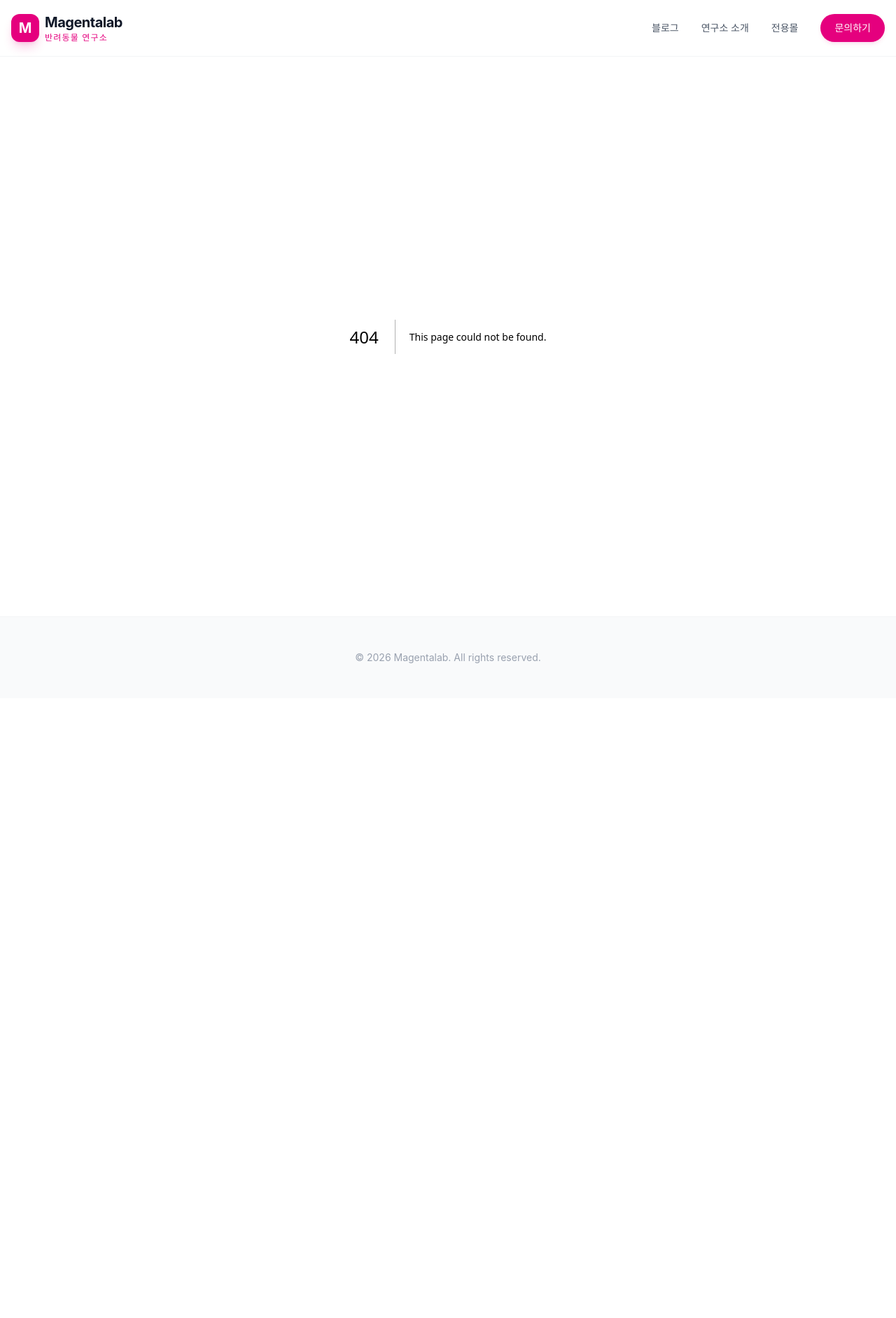
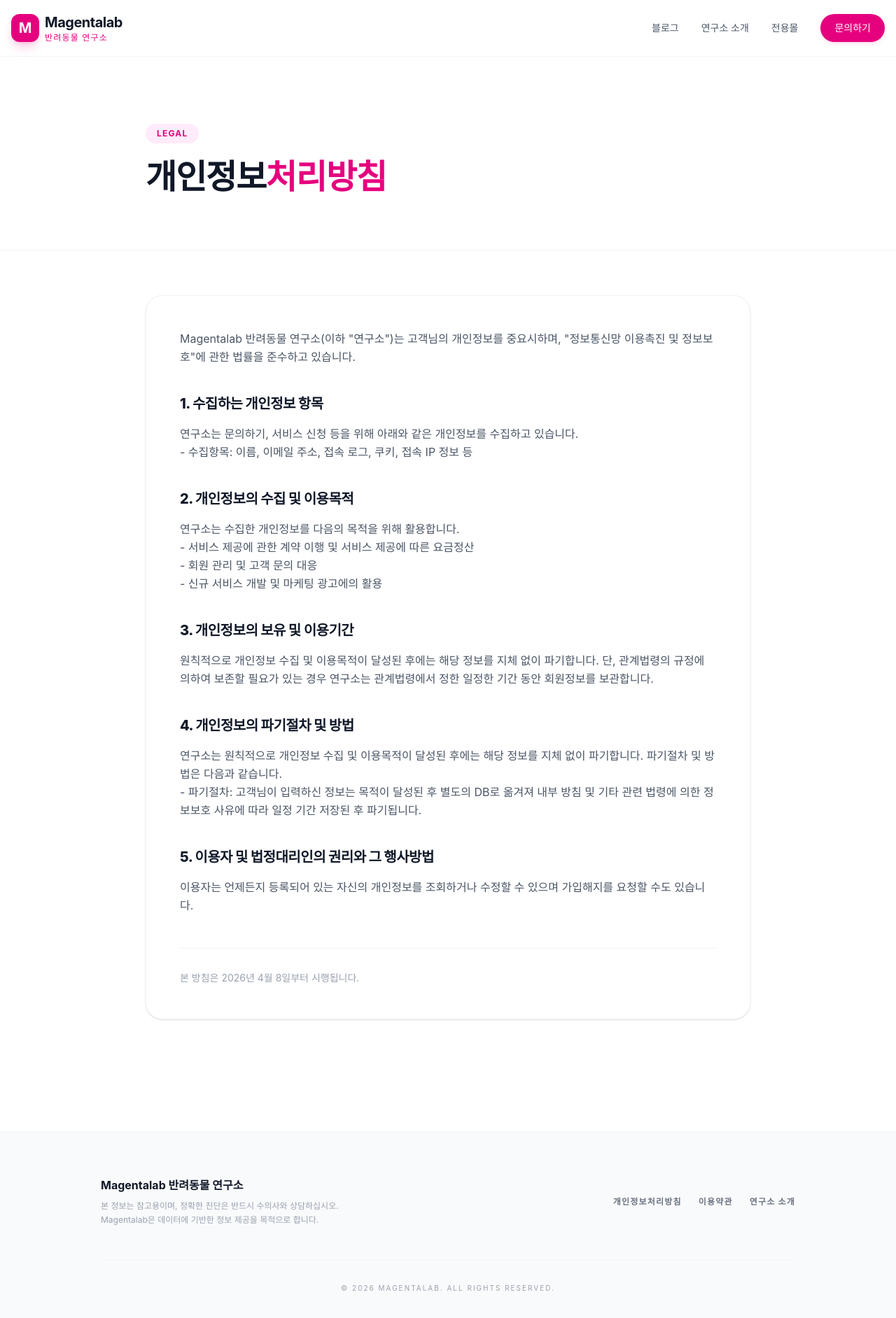
Before and after one commit to drivehihi-ctrl/magentalab-blog, a Next.js app: page /privacy in a window 1280 px wide. Before the commit this address had no page. Shown: the top 1884 px of the page at 70% size. Before the commit the page ends 998 px from the top, so only its background shows below. Built offline with nearby package versions, Linux system fonts and the light colour scheme; a web font is replaced by a local one.

Commit message:
Compliance: Add medical disclaimer and essential legal pages for AdSense & YMYL

```diff
--- a/app/layout.tsx
+++ b/app/layout.tsx
@@ -1,4 +1,5 @@
 import type { Metadata } from "next";
+import Link from "next/link";
 import "./globals.css";
 import Header from "@/components/Header";
 
@@ -21,9 +22,25 @@ export default function RootLayout({
       <body className="antialiased">
         <Header />
         <main>{children}</main>
-        <footer className="bg-gray-50 border-t border-gray-100 py-12">
-          <div className="container mx-auto px-4 text-center text-gray-400 text-sm">
-            &copy; 2026 Magentalab. All rights reserved.
+        <footer className="bg-gray-50 border-t border-gray-100 py-16">
+          <div className="container mx-auto px-4 max-w-5xl">
+            <div className="flex flex-col md:flex-row justify-between items-start md:items-center gap-8 mb-12">
+              <div className="max-w-md">
+                <p className="text-gray-900 font-bold mb-2">Magentalab 반려동물 연구소</p>
+                <p className="text-xs text-gray-400 leading-relaxed">
+                  본 정보는 참고용이며, 정확한 진단은 반드시 수의사와 상담하십시오. <br />
+                  Magentalab은 데이터에 기반한 정보 제공을 목적으로 합니다.
+                </p>
+              </div>
+              <nav className="flex flex-wrap gap-6 text-xs font-bold text-gray-500 uppercase tracking-widest">
+                <Link href="/privacy" className="hover:text-magenta transition-colors">개인정보처리방침</Link>
+                <Link href="/terms" className="hover:text-magenta transition-colors">이용약관</Link>
+                <Link href="/about" className="hover:text-magenta transition-colors">연구소 소개</Link>
+              </nav>
+            </div>
+            <div className="pt-8 border-t border-gray-100 text-center text-gray-400 text-[10px] uppercase tracking-[0.2em]">
+              &copy; 2026 Magentalab. All rights reserved.
+            </div>
           </div>
         </footer>
       </body>
--- /dev/null
+++ b/app/privacy/page.tsx
@@ -0,0 +1,68 @@
+import { Metadata } from "next";
+
+export const metadata: Metadata = {
+  title: "개인정보처리방침 | Magentalab",
+  description: "Magentalab 반려동물 연구소의 개인정보처리방침입니다.",
+};
+
+export default function PrivacyPage() {
+  return (
+    <div className="pb-24">
+      {/* Page Header */}
+      <header className="relative pt-24 pb-20 bg-white border-b border-gray-100 overflow-hidden">
+        <div className="container mx-auto px-4 max-w-4xl relative z-10">
+          <span className="inline-block px-4 py-1.5 mb-6 rounded-full bg-magenta-light text-magenta text-xs font-bold uppercase tracking-widest">
+            LEGAL
+          </span>
+          <h1 className="text-4xl md:text-5xl font-extrabold text-gray-900 tracking-tight">
+            개인정보<span className="text-magenta">처리방침</span>
+          </h1>
+        </div>
+      </header>
+
+      <div className="container mx-auto px-4 py-16 max-w-4xl">
+        <div className="bg-white rounded-3xl border border-gray-100 p-8 md:p-12 shadow-sm">
+          <div className="prose prose-magenta max-w-none text-gray-600 leading-relaxed font-sans">
+            <p className="mb-8">
+              Magentalab 반려동물 연구소(이하 "연구소")는 고객님의 개인정보를 중요시하며, "정보통신망 이용촉진 및 정보보호"에 관한 법률을 준수하고 있습니다.
+            </p>
+
+            <h2 className="text-xl font-extrabold text-gray-900 mt-10 mb-4 tracking-tight">1. 수집하는 개인정보 항목</h2>
+            <p className="mb-6">
+              연구소는 문의하기, 서비스 신청 등을 위해 아래와 같은 개인정보를 수집하고 있습니다.
+              <br />- 수집항목: 이름, 이메일 주소, 접속 로그, 쿠키, 접속 IP 정보 등
+            </p>
+
+            <h2 className="text-xl font-extrabold text-gray-900 mt-10 mb-4 tracking-tight">2. 개인정보의 수집 및 이용목적</h2>
+            <p className="mb-6">
+              연구소는 수집한 개인정보를 다음의 목적을 위해 활용합니다.
+              <br />- 서비스 제공에 관한 계약 이행 및 서비스 제공에 따른 요금정산
+              <br />- 회원 관리 및 고객 문의 대응
+              <br />- 신규 서비스 개발 및 마케팅 광고에의 활용
+            </p>
+
+            <h2 className="text-xl font-extrabold text-gray-900 mt-10 mb-4 tracking-tight">3. 개인정보의 보유 및 이용기간</h2>
+            <p className="mb-6">
+              원칙적으로 개인정보 수집 및 이용목적이 달성된 후에는 해당 정보를 지체 없이 파기합니다. 단, 관계법령의 규정에 의하여 보존할 필요가 있는 경우 연구소는 관계법령에서 정한 일정한 기간 동안 회원정보를 보관합니다.
+            </p>
+
+            <h2 className="text-xl font-extrabold text-gray-900 mt-10 mb-4 tracking-tight">4. 개인정보의 파기절차 및 방법</h2>
+            <p className="mb-6">
+              연구소는 원칙적으로 개인정보 수집 및 이용목적이 달성된 후에는 해당 정보를 지체 없이 파기합니다. 파기절차 및 방법은 다음과 같습니다.
+              <br />- 파기절차: 고객님이 입력하신 정보는 목적이 달성된 후 별도의 DB로 옮겨져 내부 방침 및 기타 관련 법령에 의한 정보보호 사유에 따라 일정 기간 저장된 후 파기됩니다.
+            </p>
+
+            <h2 className="text-xl font-extrabold text-gray-900 mt-10 mb-4 tracking-tight">5. 이용자 및 법정대리인의 권리와 그 행사방법</h2>
+            <p className="mb-6">
+              이용자는 언제든지 등록되어 있는 자신의 개인정보를 조회하거나 수정할 수 있으며 가입해지를 요청할 수도 있습니다.
+            </p>
+
+            <p className="mt-12 pt-8 border-t border-gray-100 text-sm text-gray-400">
+              본 방침은 2026년 4월 8일부터 시행됩니다.
+            </p>
+          </div>
+        </div>
+      </div>
+    </div>
+  );
+}
--- /dev/null
+++ b/app/terms/page.tsx
@@ -0,0 +1,61 @@
+import { Metadata } from "next";
+
+export const metadata: Metadata = {
+  title: "이용약관 | Magentalab",
+  description: "Magentalab 반려동물 연구소의 이용약관입니다.",
+};
+
+export default function TermsPage() {
+  return (
+    <div className="pb-24">
+      {/* Page Header */}
+      <header className="relative pt-24 pb-20 bg-white border-b border-gray-100 overflow-hidden">
+        <div className="container mx-auto px-4 max-w-4xl relative z-10">
+          <span className="inline-block px-4 py-1.5 mb-6 rounded-full bg-magenta-light text-magenta text-xs font-bold uppercase tracking-widest">
+            LEGAL
+          </span>
+          <h1 className="text-4xl md:text-5xl font-extrabold text-gray-900 tracking-tight">
+            이용<span className="text-magenta">약관</span>
+          </h1>
+        </div>
+      </header>
+
+      <div className="container mx-auto px-4 py-16 max-w-4xl">
+        <div className="bg-white rounded-3xl border border-gray-100 p-8 md:p-12 shadow-sm">
+          <div className="prose prose-magenta max-w-none text-gray-600 leading-relaxed font-sans">
+            <h2 className="text-xl font-extrabold text-gray-900 mb-4 tracking-tight">제 1 조 (목적)</h2>
+            <p className="mb-6">
+              이 약관은 Magentalab 반려동물 연구소(이하 "연구소")가 운영하는 웹사이트에서 제공하는 인터넷 관련 서비스(이하 "서비스")를 이용함에 있어 연구소와 이용자의 권리, 의무 및 책임사항을 규정함을 목적으로 합니다.
+            </p>
+
+            <h2 className="text-xl font-extrabold text-gray-900 mt-10 mb-4 tracking-tight">제 2 조 (정의)</h2>
+            <p className="mb-6">
+              1. "이용자"란 연구소에 접속하여 이 약관에 따라 연구소가 제공하는 서비스를 받는 회원 및 비회원을 말합니다.
+              <br />2. "서비스"란 연구소가 이용자에게 제공하는 블로그 정보, 뉴스레터, 파트너십 제안 등의 모든 인터넷 서비스를 의미합니다.
+            </p>
+
+            <h2 className="text-xl font-extrabold text-gray-900 mt-10 mb-4 tracking-tight">제 3 조 (약관의 명시와 개정)</h2>
+            <p className="mb-6">
+              연구소는 이 약관의 내용을 이용자가 쉽게 알 수 있도록 초기 서비스 화면에 게시합니다. 연구소는 관련 법령을 위배하지 않는 범위에서 이 약관을 개정할 수 있습니다.
+            </p>
+
+            <h2 className="text-xl font-extrabold text-gray-900 mt-10 mb-4 tracking-tight">제 4 조 (서비스의 내용 및 변경)</h2>
+            <p className="mb-6">
+              1. 연구소는 반려동물 건강 정보 및 연구 데이터를 제공합니다.
+              <br />2. 연구소에서 제공하는 모든 건강 정보는 참고용이며, 의학적 진단이나 진료를 대신할 수 없습니다. 정확한 진단은 반드시 수의사와 상담해야 합니다.
+            </p>
+
+            <h2 className="text-xl font-extrabold text-gray-900 mt-10 mb-4 tracking-tight">제 5 조 (저작권의 귀속 및 이용제한)</h2>
+            <p className="mb-6">
+              연구소가 작성한 저작물에 대한 저작권 및 기타 지적재산권은 연구소에 귀속됩니다. 이용자는 연구소의 서비스를 이용함으로써 얻은 정보를 연구소의 사전 승낙 없이 복제, 송신, 출판, 배포, 방송 기타 방법에 의하여 영리목적으로 이용하거나 제3자에게 이용하게 하여서는 안 됩니다.
+            </p>
+
+            <p className="mt-12 pt-8 border-t border-gray-100 text-sm text-gray-400">
+              본 약관은 2026년 4월 8일부터 시행됩니다.
+            </p>
+          </div>
+        </div>
+      </div>
+    </div>
+  );
+}
```
